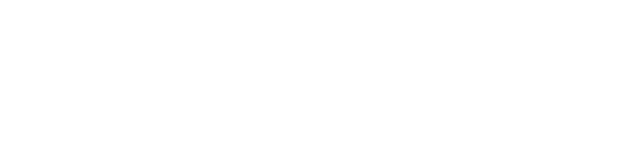
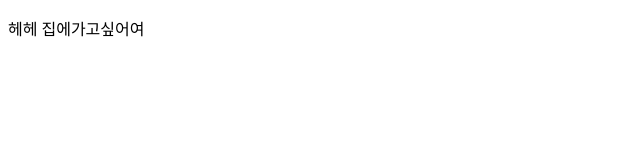
Before and after one commit to dudwh0620jo-cyber/testsixman, a plain HTML site: page index.html in a window 1280 px wide. Shown: the whole page, without its empty margins (0-640 px from the left). Drawn offline with Linux system fonts and the light colour scheme.

Commit message:
sebin comment

```diff
--- a/index.html
+++ b/index.html
@@ -6,6 +6,6 @@
   <title>Document</title>
 </head>
 <body>
-
+  <p>헤헤 집에가고싶어여</p>
 </body>
 </html>
```
